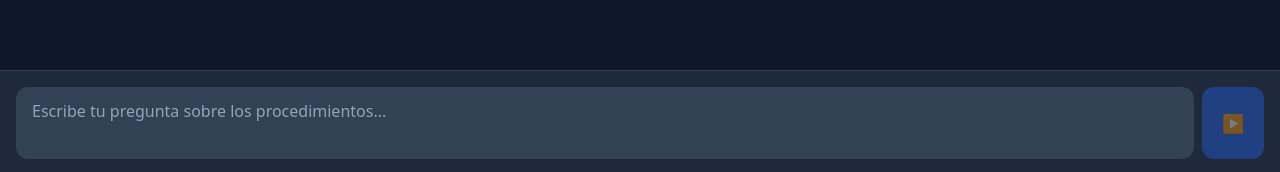
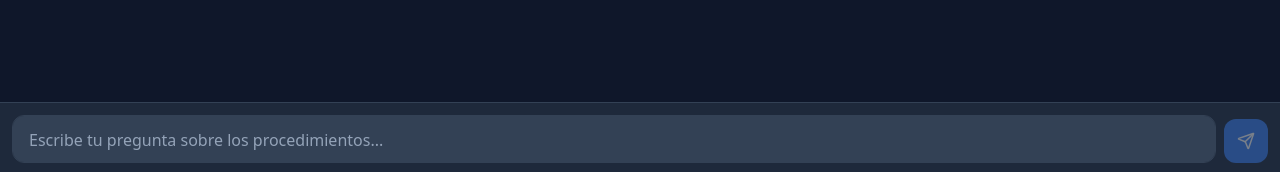
Before and after one commit to carlosdvargasvarela/nalakalu_training_bot, a Next.js app in the folder packages/frontend/: page / in a window 1280 px wide. Shown: the part 625-797 px from the top of the page. Built offline with nearby package versions, Linux system fonts and the light colour scheme; no server answers.

Commit message:
feat(frontend): ChatInput con auto-resize, icono Send y touch target 44px

```diff
--- a/packages/frontend/src/components/ChatInput.tsx
+++ b/packages/frontend/src/components/ChatInput.tsx
@@ -1,6 +1,7 @@
 "use client";
 
-import { useState, KeyboardEvent } from "react";
+import { useState, useRef, useEffect, KeyboardEvent } from "react";
+import { Send } from "lucide-react";
 
 interface Props {
   onSend: (message: string) => void;
@@ -9,12 +10,22 @@ interface Props {
 
 export default function ChatInput({ onSend, disabled }: Props) {
   const [value, setValue] = useState("");
+  const textareaRef = useRef<HTMLTextAreaElement>(null);
+
+  // Auto-resize up to 6 lines (~96px)
+  useEffect(() => {
+    const el = textareaRef.current;
+    if (!el) return;
+    el.style.height = "auto";
+    el.style.height = Math.min(el.scrollHeight, 96) + "px";
+  }, [value]);
 
   const handleSend = () => {
     const trimmed = value.trim();
     if (!trimmed || disabled) return;
     onSend(trimmed);
     setValue("");
+    if (textareaRef.current) textareaRef.current.style.height = "auto";
   };
 
   const handleKey = (e: KeyboardEvent<HTMLTextAreaElement>) => {
@@ -25,22 +36,24 @@ export default function ChatInput({ onSend, disabled }: Props) {
   };
 
   return (
-    <div className="flex gap-2 p-4 bg-slate-800 border-t border-slate-700">
+    <div className="flex gap-2 p-3 bg-surface border-t border-nk-border">
       <textarea
+        ref={textareaRef}
         value={value}
         onChange={(e) => setValue(e.target.value)}
         onKeyDown={handleKey}
         disabled={disabled}
         placeholder="Escribe tu pregunta sobre los procedimientos..."
-        rows={2}
-        className="flex-1 resize-none rounded-xl bg-slate-700 text-slate-100 placeholder-slate-400 px-4 py-3 text-base focus:outline-none focus:ring-2 focus:ring-blue-500 disabled:opacity-50"
+        rows={1}
+        className="flex-1 resize-none rounded-xl bg-input text-primary placeholder-muted px-4 py-3 text-base focus:outline-none focus:ring-2 focus:ring-accent border border-nk-border focus:border-accent transition-colors disabled:opacity-50"
       />
       <button
         onClick={handleSend}
         disabled={disabled || !value.trim()}
-        className="px-5 py-3 bg-blue-600 text-white rounded-xl font-semibold text-lg hover:bg-blue-500 disabled:opacity-40 disabled:cursor-not-allowed active:bg-blue-700"
+        className="w-11 h-11 flex items-center justify-center bg-accent hover:bg-accent-hover disabled:opacity-40 disabled:cursor-not-allowed active:bg-accent text-white rounded-xl transition-colors flex-shrink-0 self-end"
+        aria-label="Enviar mensaje"
       >
-        ▶
+        <Send size={18} />
       </button>
     </div>
   );
```
